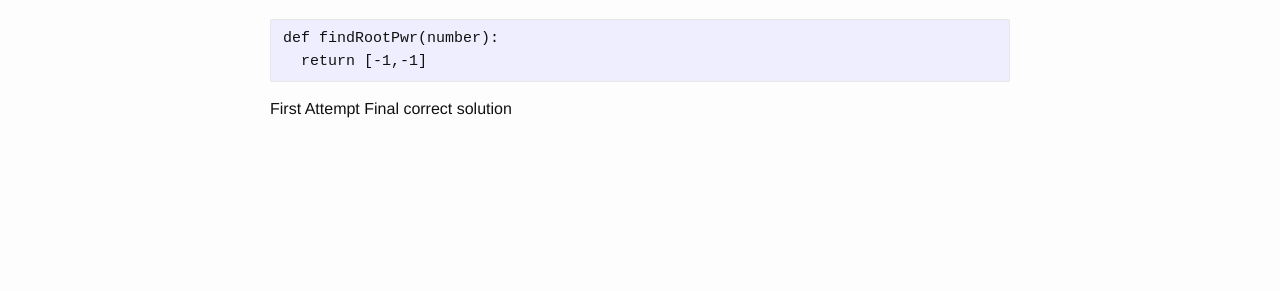
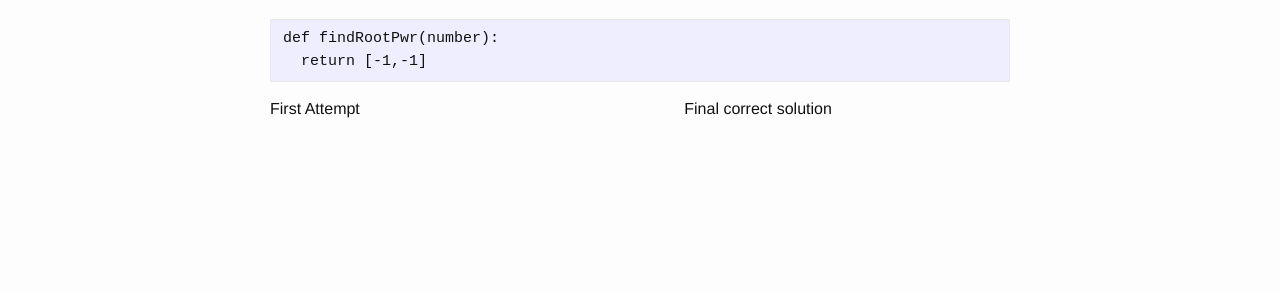
Before and after one commit to UCSB-CMPTGCS20-S16/UCSB-CMPTGCS20-S16.github.io, a Jekyll site: the page built from _posts/2016-04-29-H02.markdown, in a window 1280 px wide. Shown: the part 1014-1305 px from the top of the page. Built offline with Jekyll 4.4.1, drawn with Linux system fonts in a browser that asks for light colours.

Commit message:
Update 2016-04-29-H02.markdown

````diff
--- a/_posts/2016-04-29-H02.markdown
+++ b/_posts/2016-04-29-H02.markdown
@@ -36,7 +36,7 @@ def findRootPwr(number):
   return [-1,-1]
 ```
 
-<span>First Attempt</span>&nbsp;<span style="margin-right:20em;">Final correct solution</span>
+<span>First Attempt</span>&nbsp;<span style="margin-left:20em;">Final correct solution</span>
 
 <div style="margin-bottom:8em;page-break-after:always;">&nbsp;</div>
 
````
